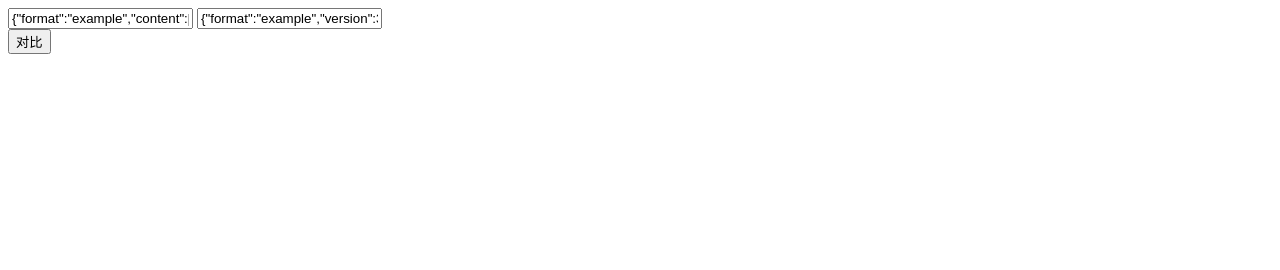
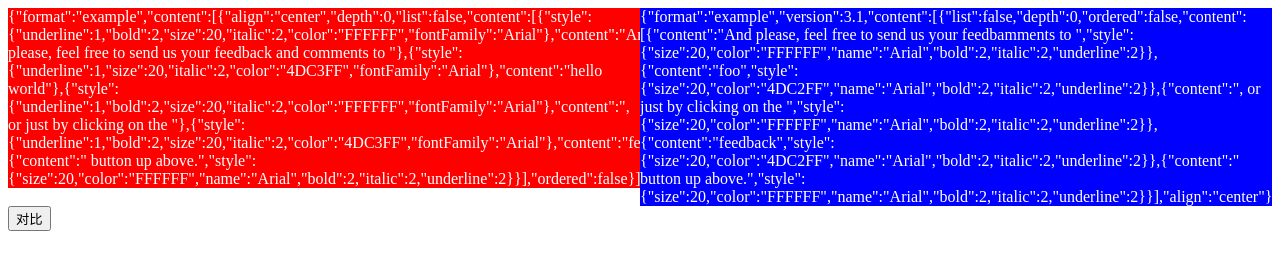
Before and after one commit to lomofu/json-utils, a plain HTML site: page json-diff/index.html in a window 1280 px wide. Drawn offline with Linux system fonts and the light colour scheme.

Commit message:
html example changed

```diff
--- a/json-diff/index.html
+++ b/json-diff/index.html
@@ -10,8 +10,10 @@
 
 <body>
     <div id="view">
-            <input type="text" id="text1" class="form-control mid" rows="10"/>
-            <input type="text" id="text2" class="form-control mid" rows="10"/>
+            <span  id="text1" class="form-control mid" rows="10" style="display: false;"></span>
+            <span  id="text2" class="form-control mid" rows="10" style="display: false;"></span>
+            <div id = "textshow1" style="width: 50%;height: auto;float: left;overflow: auto;background-color: red;color: white">1</div>
+            <div id="textshow2" style="width: 50%;height: auto;float: left;overflow: auto;background-color: blue;color: white">2</div>
         <div class="range text-center">
             <button id="compare" class="btn btn-primary" type="button" onclick="handle()">对比</button>
         </div>
@@ -141,10 +143,15 @@
     };
 
     var t1 = document.getElementById("text1");
+    var textshow1 = document.getElementById('textshow1');
     t1.value = JSON.stringify(jt1);
+    textshow1.innerHTML = JSON.stringify(jt1);
+
 
     var t2 = document.getElementById("text2");
+    var textshow2 = document.getElementById('textshow2');
     t2.value = JSON.stringify(jt2);
+    textshow2.innerHTML = JSON.stringify(jt2);
 
     var _diff = new Diff({
         "left": "text1",
```
